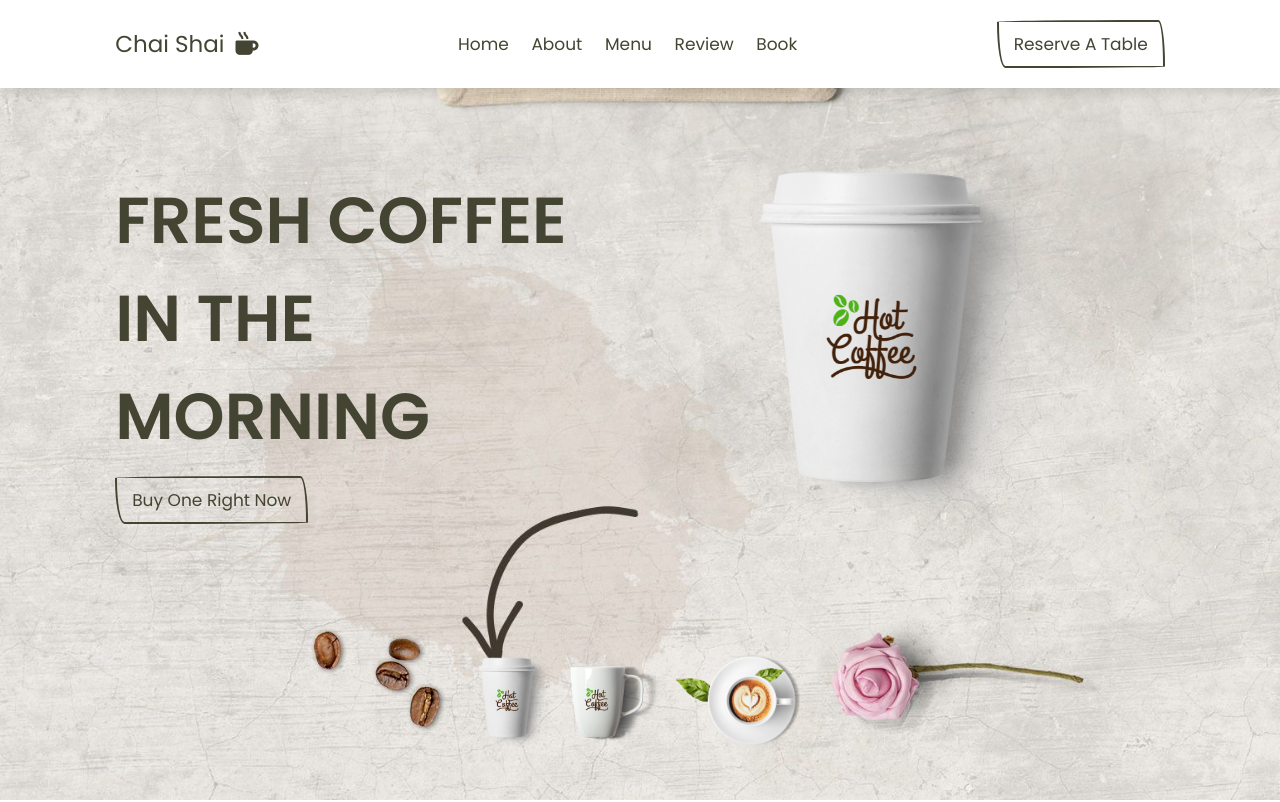
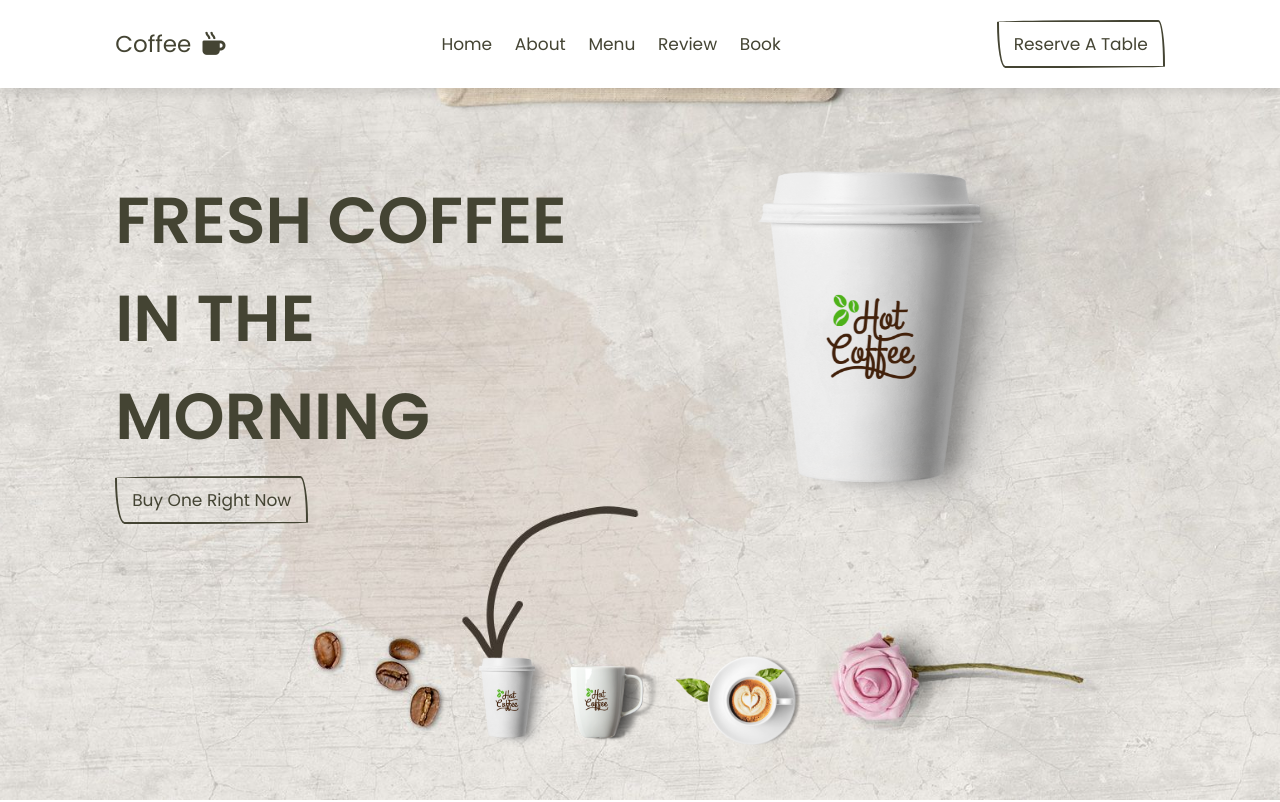
Before and after one commit to mohsinkhanstc220/coffee-shop, a plain HTML site: page index.html in a window 1280 px wide. Shown: the top 802 px of the page. Drawn offline with nearby package versions, Linux system fonts and the light colour scheme.

Commit message:
Update index.html

```diff
--- a/index.html
+++ b/index.html
@@ -24,7 +24,7 @@
     <header class="header">
         <div id="menu-btn" class="fas fa-bars"></div>
 
-        <a href="#" class="logo">Chai shai <i class="fas fa-mug-hot"></i></a>
+        <a href="#" class="logo"> Coffee <i class="fas fa-mug-hot"></i></a>
 
         <nav class="navbar">
             <a href="#home">home</a>
```
